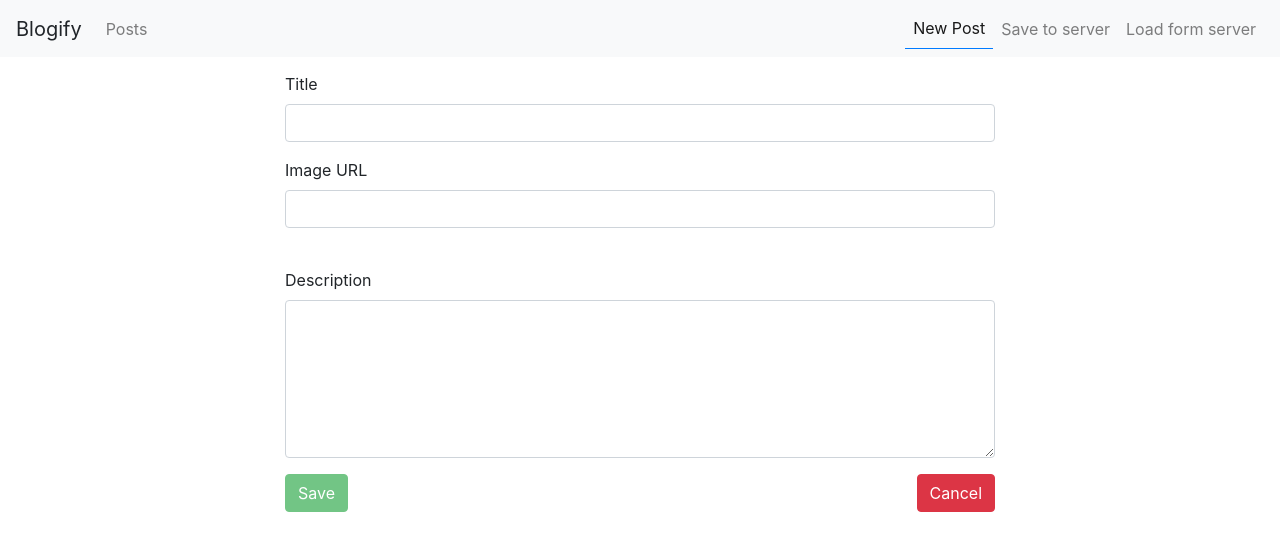
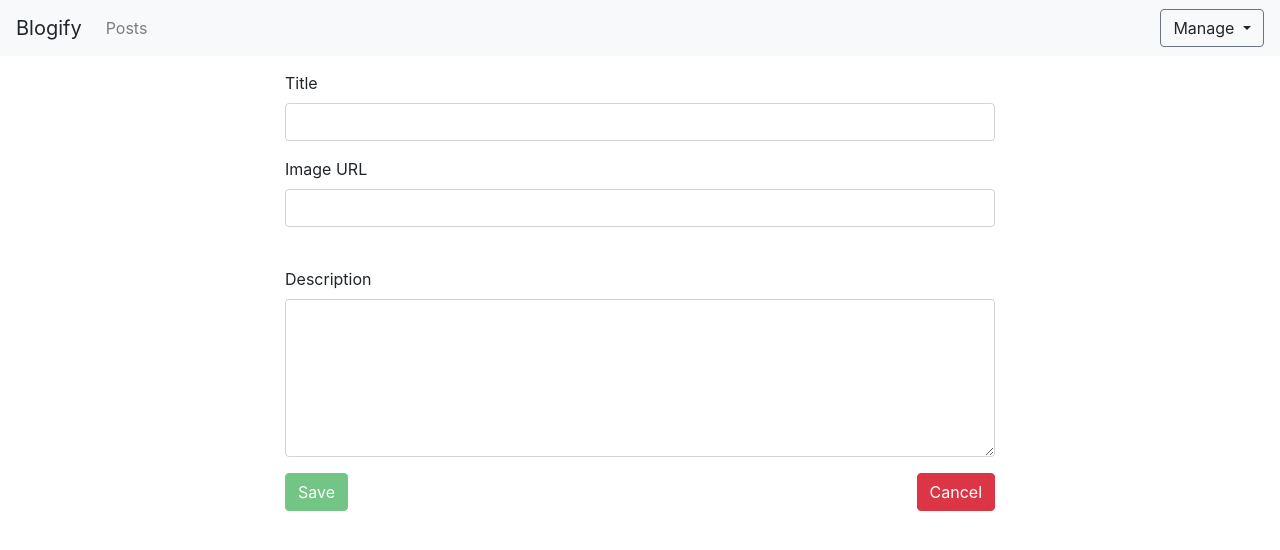
Before and after one commit to ferge22/Blog, an Angular app: page /new in a window 1280 px wide. Shown: the top 550 px of the page. Built offline with nearby package versions, Linux system fonts and the light colour scheme.

Commit message:
working backend and ui fixes

```diff
--- a/src/app/all-posts/all-posts.component.ts
+++ b/src/app/all-posts/all-posts.component.ts
@@ -2,11 +2,12 @@ import { Component, OnInit, OnDestroy } from '@angular/core';
 import { PostsService } from '../services/posts.service';
 import { Post } from '../models/post.model';
 import { Subscription } from 'rxjs';
+import { DataStorageService } from '../services/data-storage.service';
 
 @Component({
   selector: 'app-all-posts',
   templateUrl: './all-posts.component.html',
-  styleUrls: ['./all-posts.component.scss']
+  styleUrls: ['./all-posts.component.scss'],
 })
 export class AllPostsComponent implements OnInit, OnDestroy {
   loadedPosts: Post[];
--- a/src/app/all-posts/post-detail/post-detail.component.html
+++ b/src/app/all-posts/post-detail/post-detail.component.html
@@ -1,4 +1,7 @@
 <div class="container">
+  <div class="col-xs-6 col-md-10 offset-md-1 col-lg-8 offset-lg-2">
+        <button type="button" class="custom-btn btn btn-outline-primary" (click)="onEdit()">Back</button>
+  </div>
   <div class="row">
     <div class="col-xs-12 col-md-10 offset-md-1 col-lg-8 offset-lg-2">
       <img
@@ -18,12 +21,18 @@
       <p>{{ singleLoadedPost.description }}</p>
     </div>
   </div>
-  <div class="row">
+  <!-- <div class="row">
     <div class="col-xs-6 col-md-10 offset-md-1 col-lg-8 offset-lg-2">
         <button type="button" class="btn btn-success btn-block" (click)="onEdit()">Edit</button>
     </div>
     <div class="col-xs-6 col-md-10 offset-md-1 col-lg-8 offset-lg-2">
       <button type="button" class="btn btn-danger btn-block" (click)="onDelete()">Delete</button>
     </div>
+  </div> -->
+  <div class="row">
+      <div class="cstm-btns col-xs-12 col-md-10 offset-md-1 col-lg-8 offset-lg-2">
+          <button type="submit" class="btn btn-success" (click)="onEdit()">Edit</button>
+          <button type="button" class="btn btn-danger" (click)="onDelete()">Cancel</button>
+      </div>
   </div>
 </div>
--- a/src/app/all-posts/post-detail/post-detail.component.scss
+++ b/src/app/all-posts/post-detail/post-detail.component.scss
@@ -1,3 +1,13 @@
 .btn {
   margin-bottom: 10px;
 }
+
+.custom-btn {
+  margin-left: -15px;
+}
+
+.cstm-btns {
+  display: flex;
+  justify-content: space-between;
+  margin-bottom: 30px;
+}
--- a/src/app/app.module.ts
+++ b/src/app/app.module.ts
@@ -12,9 +12,9 @@ import { PostEditComponent } from './all-posts/single-post/post-edit/post-edit.c
 import { NewPostComponent } from './new-post/new-post.component';
 import { ShortenPipe } from './shared/shorten.pipe';
 import { PostDetailComponent } from './all-posts/post-detail/post-detail.component';
+import { PostsService } from './services/posts.service';
 
-import { PostsService } from './services/posts.service';
-import { DataStorageService } from './services/data-storage.service';
+
 
 
 @NgModule({
@@ -35,7 +35,7 @@ import { DataStorageService } from './services/data-storage.service';
     ReactiveFormsModule,
     HttpClientModule
   ],
-  providers: [PostsService, DataStorageService],
+  providers: [PostsService],
   bootstrap: [AppComponent]
 })
 export class AppModule { }
--- a/src/app/header/header.component.html
+++ b/src/app/header/header.component.html
@@ -14,18 +14,16 @@
           <a class="nav-link" [routerLink]="['/posts']">Posts</a>
         </li>
       </ul>
-      <ul class="navbar-nav justify-content-end">
-        <li class="nav-item" [routerLinkActive]="['active']">
-          <a class="nav-link" [routerLink]="['/new']">New Post</a>
-        </li>
-      </ul>
-      <ul class="navbar-nav">
-        <li class="nav-item">
-          <a class="nav-link" (click)="onSaveServer()">Save to server</a>
-        </li>
-        <li class="nav-item">
-          <a class="nav-link">Load form server</a>
-        </li>
-      </ul>
+      <div class="dropdown" [ngClass]="status2 ? 'show' : ''">
+        <a class="btn dropdown-toggle" (click)="toogleNav2()">
+          Manage
+        </a>
+        <div class="dropdown-menu" aria-labelledby="dropdownMenuButton" [ngClass]="status2 ? 'show' : ''">
+          <li [routerLinkActive]="['active']"><a class="dropdown-item" [routerLink]="['/new']">New Post</a></li>
+          <li><a class="dropdown-item" style="cursor: pointer;" (click)="onSaveServer()">Save DB</a></li>
+          <li><a class="dropdown-item" style="cursor: pointer;" (click)="getPosts()">Load DB</a></li>
+        </div>
+      </div>
+
     </div>
   </nav>
--- a/src/app/header/header.component.scss
+++ b/src/app/header/header.component.scss
@@ -1,7 +1,17 @@
-.active {
-  border-bottom: 1.5px solid #007bff;
-}
+// .active {
+//   border-bottom: 1.5px solid #007bff;
+// }
 
 .navbar {
   margin-bottom: 15px;
 }
+
+.dropdown {
+  .btn {
+    border-color: #6c757d;
+    background-color: none !important;
+  }
+  .dropdown-menu {
+    min-width: 1px;
+  }
+}
--- a/src/app/header/header.component.ts
+++ b/src/app/header/header.component.ts
@@ -9,6 +9,7 @@ import { Response } from 'selenium-webdriver/http';
 })
 export class HeaderComponent implements OnInit {
   status = false;
+  status2 = false;
 
   constructor(private dataStorageService: DataStorageService) { }
 
@@ -17,6 +18,10 @@ export class HeaderComponent implements OnInit {
 
   toogleNav() {
     this.status = !this.status;
+  }
+
+  toogleNav2() {
+    this.status2 = !this.status2;
   }
 
   onSaveServer() {
@@ -28,4 +33,8 @@ export class HeaderComponent implements OnInit {
       );
   }
 
+  getPosts() {
+    this.dataStorageService.getPosts();
+  }
+
 }
--- a/src/app/services/data-storage.service.ts
+++ b/src/app/services/data-storage.service.ts
@@ -1,8 +1,11 @@
 import { Injectable } from '@angular/core';
 import { HttpClient } from '@angular/common/http';
 import { PostsService } from './posts.service';
+import { Post } from '../models/post.model';
 
-@Injectable()
+@Injectable({
+  providedIn: 'root'
+})
 
 export class DataStorageService {
 
@@ -14,6 +17,16 @@ export class DataStorageService {
     return this.http.put('https://blog-mediapark.firebaseio.com/posts.json', this.postService.allPosts);
   }
 
+  getPosts() {
+    this.http.get('https://blog-mediapark.firebaseio.com/posts.json')
+      .subscribe(
+        (response: Post[]) => {
+          console.log(response);
+          this.postService.setPosts(response);
+        }
+      );
+  }
+
 
 
 }
--- a/src/app/services/posts.service.ts
+++ b/src/app/services/posts.service.ts
@@ -1,8 +1,11 @@
 import { Injectable } from '@angular/core';
 import { Post } from '../models/post.model';
 import { Subject } from 'rxjs';
+import { DataStorageService } from './data-storage.service';
 
-@Injectable()
+@Injectable({
+  providedIn: 'root'
+})
 
 export class PostsService {
   postsChanged = new Subject<Post[]>();
@@ -55,4 +58,10 @@ export class PostsService {
     this.postsChanged.next(this.posts.slice());
   }
 
+  // used in data storage service
+  setPosts(posts: Post[]) {
+    this.posts = posts;
+    this.postsChanged.next(this.posts.slice());
+  }
+
 }
```
